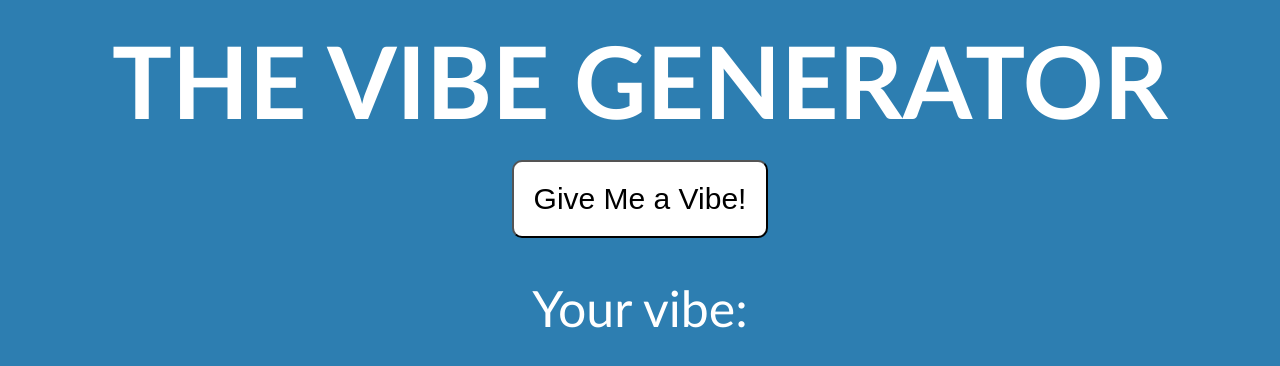
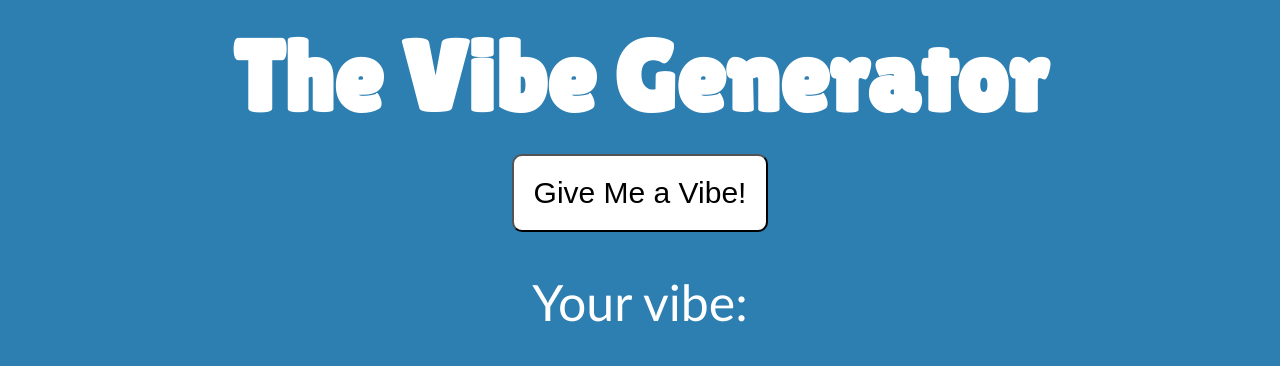
Before and after one commit to AdamJohnson92/Vibes_Generator, a plain HTML site: page index.html in a window 1280 px wide. Drawn offline with Linux system fonts and the light colour scheme.

Commit message:
Added Lilita One font from google fonts to header

```diff
--- a/index.html
+++ b/index.html
@@ -3,11 +3,14 @@
 <head>
     <meta charset="UTF-8">
     <meta name="viewport" content="width=device-width, initial-scale=1.0">
+    <link rel="preconnect" href="https://fonts.googleapis.com">
+    <link rel="preconnect" href="https://fonts.gstatic.com" crossorigin>
+    <link href="https://fonts.googleapis.com/css2?family=Lilita+One&family=Nothing+You+Could+Do&display=swap" rel="stylesheet">
     <link rel="stylesheet" type="text/css" href="style.css">
     <title>Vibe Generator</title>
 </head>
 <body>
-    <header><h1>THE VIBE GENERATOR</h1></header>
+    <header><h1>The Vibe Generator</h1></header>
     <button id="vibe-button"> Give Me a Vibe! </button>
     <p id="vibe-div">Your vibe: <span id=generated-vibe></span></p>
 <script type="text/javascript" src="script.js"></script>
--- a/style.css
+++ b/style.css
@@ -8,12 +8,13 @@
 body{display: flex;
     flex-direction: column;
     align-items: center;
-    font-family: 'Gill Sans', 'Gill Sans MT', Calibri, 'Trebuchet MS', sans-serif;
+    font-family:'Gill Sans', 'Gill Sans MT', Calibri, 'Trebuchet MS', sans-serif;
 }
 
 header{
     margin:20px;
     font-size: 50px;
+    font-family: 'Lilita One', cursive;
 }
 
 #vibe-button{
```
